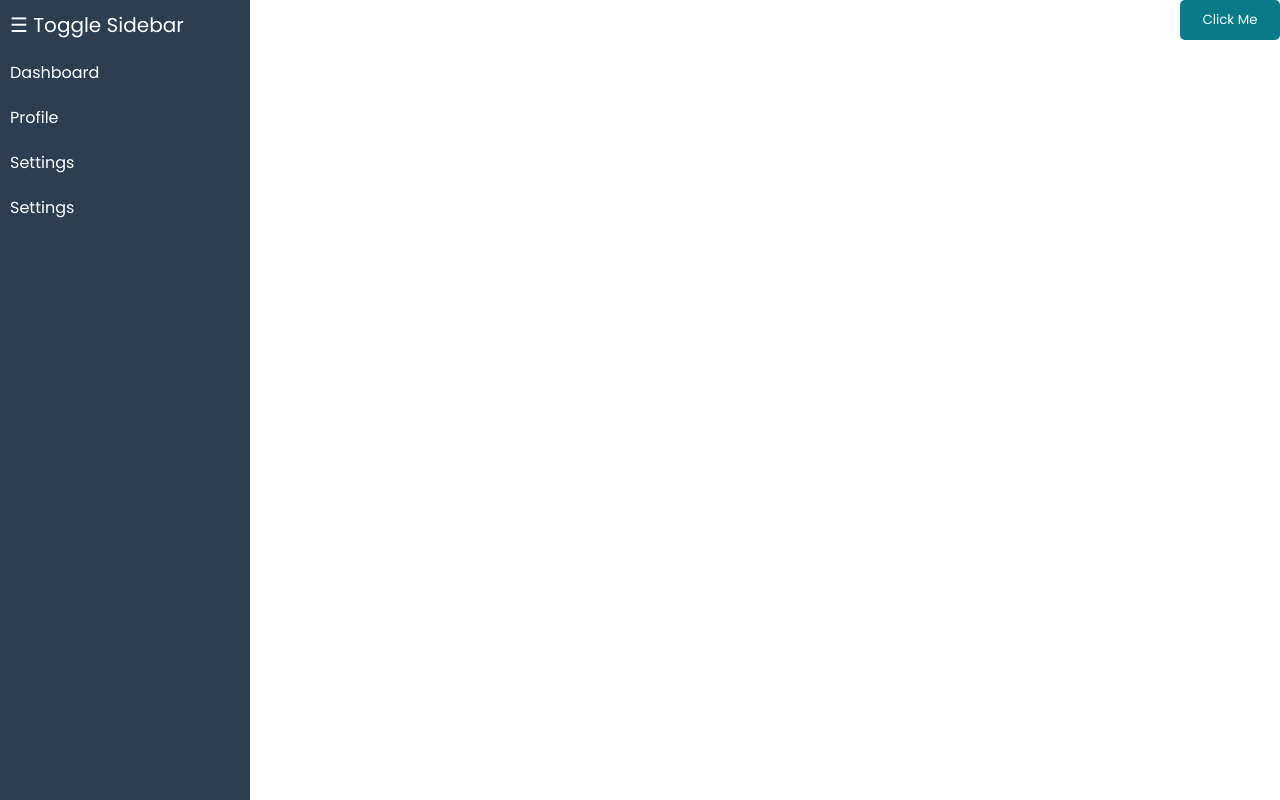
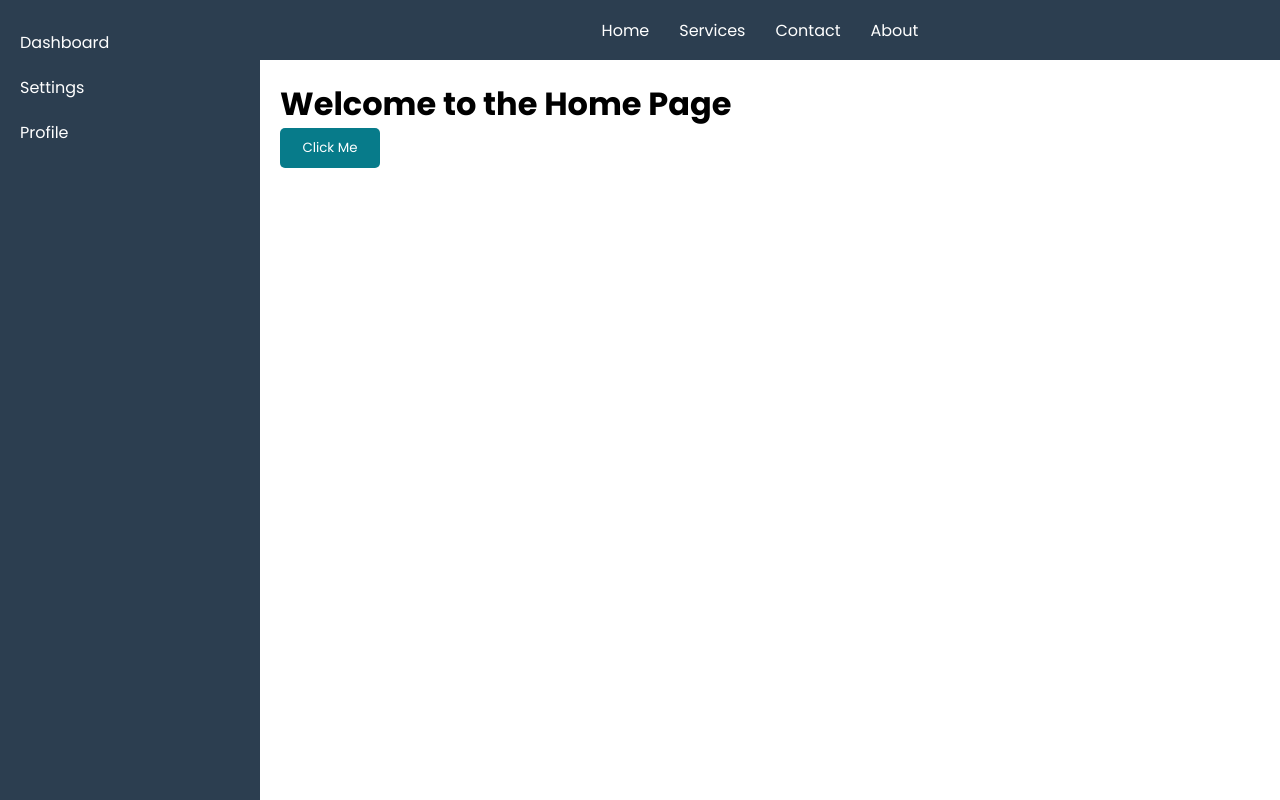
Before and after one commit to andybawo/wellbeing_tracker, an Angular app: page /home in a window 1280 px wide. Built offline with nearby package versions, Linux system fonts and the light colour scheme.

Commit message:
navbar and sidebar/overall update

```diff
--- a/src/app/home/home.component.html
+++ b/src/app/home/home.component.html
@@ -1,7 +1,9 @@
-<app-button btnClass="secondary" (click)="toggleAlert()">Click Me</app-button>
-
-<app-alert
-  type="error"
-  message="Alert is working!"
-  [visible]="showAlert"
-></app-alert>
+<main class="main-container">
+  <h1>Welcome to the Home Page</h1>
+  <app-button btnClass="secondary" (click)="toggleAlert()">Click Me</app-button>
+  <app-alert
+    [message]="'This is a success alert!'"
+    [type]="'error'"
+    [visible]="showAlert"
+  ></app-alert>
+</main>
--- a/src/app/layout/layout.component.css
+++ b/src/app/layout/layout.component.css
@@ -1,9 +1,29 @@
+/* Grid Layout for the entire page */
 .grid-container {
   display: grid;
-  grid-template-columns: 260px 1fr;
-  grid-template-rows: 0.2fr 3fr;
+  grid-template-columns: 260px 1fr; /* Sidebar and Main content */
+  grid-template-rows: 60px 1fr; /* Header height and main content height */
   grid-template-areas:
-    "sidebar header header header"
-    "sidebar main main main";
-  height: 100vh;
+    "sidebar header"
+    "sidebar main"; /* Sidebar and main content layout */
+  height: 100vh; /* Full height of the viewport */
 }
+
+/* Header styles */
+.header {
+  background-color: #2c3e50; /* Dark background for header */
+  color: white;
+  grid-area: header; /* Position header in the grid */
+  width: 100%; /* Ensure header spans across the full width */
+  display: flex; /* Flexbox to align content inside */
+  justify-content: center; /* Center the header content */
+  align-items: center; /* Vertically center the content */
+}
+
+/* Main content area styles */
+.main-container {
+  grid-area: main; /* Assign the main area in the grid */
+  background-color: white; /* Main content background color */
+  padding: 20px; /* Padding for spacing */
+  overflow-y: auto; /* Allow vertical scrolling */
+}
--- a/src/app/layout/layout.component.html
+++ b/src/app/layout/layout.component.html
@@ -1,10 +1,15 @@
 <div class="grid-container">
-  <!-- header -->
+  <!-- Header Section -->
+  <header class="header">
+    <app-navbar></app-navbar>
+  </header>
 
-  <header class="header"></header>
+  <!-- Sidebar Section -->
   <app-sidebar [sidebarOpen]="true"></app-sidebar>
-  <!-- Main -->
+
+  <!-- Main Content Section -->
   <main class="main-container">
     <router-outlet></router-outlet>
+    <!-- This will render routed components -->
   </main>
 </div>
--- /dev/null
+++ b/src/app/shared/components/navbar/navbar.component.css
@@ -0,0 +1,29 @@
+/* Navbar Styles */
+.navbar {
+  width: 100%;
+  padding: 10px 20px;
+  box-sizing: border-box;
+}
+
+.navbar ul {
+  display: flex;
+  padding: 0;
+  margin: 0;
+  list-style: none;
+}
+
+.navbar li {
+  margin-right: 20px;
+}
+
+.navbar a {
+  color: white;
+  text-decoration: none;
+  font-size: 16px;
+  padding: 5px 15px;
+  transition: color 0.3s ease;
+}
+
+.navbar a:hover {
+  color: #f39c12;
+}
--- /dev/null
+++ b/src/app/shared/components/navbar/navbar.component.html
@@ -0,0 +1,10 @@
+<div class="navbar">
+  <ul>
+    <li>
+      <a href="">Home</a>
+      <a href="">Services</a>
+      <a href="">Contact</a>
+      <a href="">About</a>
+    </li>
+  </ul>
+</div>
--- a/src/app/shared/components/sidebar/sidebar.component.css
+++ b/src/app/shared/components/sidebar/sidebar.component.css
@@ -1,37 +1,34 @@
+/* Sidebar styles */
 .sidebar {
-  width: 250px;
+  width: 260px;
   height: 100vh;
-  background: #2c3e50;
+  background-color: #2c3e50;
   color: white;
   position: fixed;
-  left: -250px;
   top: 0;
+  left: -260px;
   transition: 0.3s ease-in-out;
+}
 
-  &.open {
-    left: 0;
-  }
+.sidebar.open {
+  left: 0;
+}
 
-  button {
-    background: transparent;
-    border: none;
-    color: white;
-    font-size: 20px;
-    cursor: pointer;
-    margin: 10px;
-  }
+.sidebar ul {
+  list-style: none;
+  padding: 20px 0;
+}
 
-  ul {
-    list-style: none;
-    padding: 0;
-  }
+.sidebar li {
+  padding: 10px 20px;
+}
 
-  li {
-    padding: 10px;
-  }
+.sidebar a {
+  color: white;
+  text-decoration: none;
+  display: block;
+}
 
-  a {
-    color: white;
-    text-decoration: none;
-  }
+.sidebar a:hover {
+  background-color: #3e4a59;
 }
--- a/src/app/shared/components/sidebar/sidebar.component.html
+++ b/src/app/shared/components/sidebar/sidebar.component.html
@@ -1,9 +1,7 @@
 <div class="sidebar" [class.open]="sidebarOpen">
-  <button (click)="toggleSidebar()">☰ Toggle Sidebar</button>
   <ul>
-    <li><a href="#">Dashboard</a></li>
-    <li><a href="#">Profile</a></li>
-    <li><a href="#">Settings</a></li>
-    <li><a href="#">Settings</a></li>
+    <li><a href="">Dashboard</a></li>
+    <li><a href="">Settings</a></li>
+    <li><a href="">Profile</a></li>
   </ul>
 </div>
```
Also changed, not shown: src/app/shared/components/navbar/navbar.component.ts (added, +11 -0 lines), src/app/shared/shared.module.ts (+9 -2 lines), 1 other file (tests, documents, lock files or other folders).
